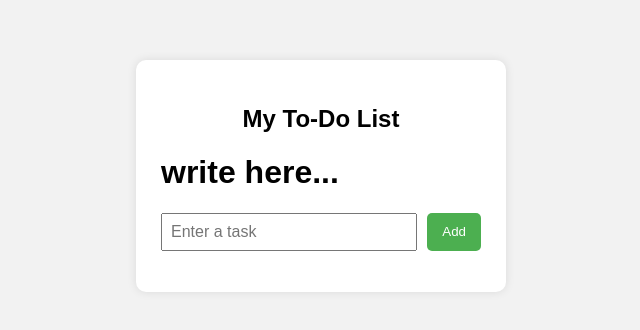
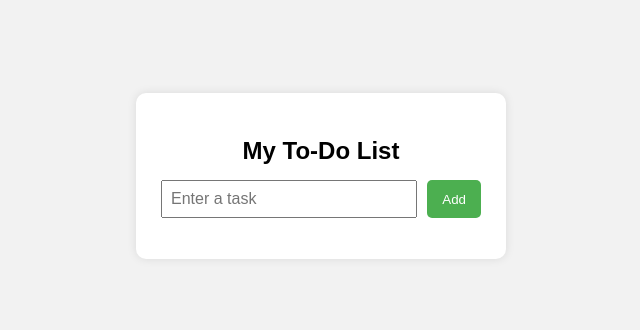
Before and after one commit to jannatzaman/jenkins, a plain HTML site: page index.html in a window 1280 px wide. Shown: the part 232-562 px from the top of the page, without its empty margins (319-959 px from the left). Drawn offline with Linux system fonts and the light colour scheme.

Commit message:
Fix formatting issues in index.html

```diff
--- a/index.html
+++ b/index.html
@@ -10,7 +10,7 @@
 
     <div class="todo-container">
         <h2>My To-Do List</h2>
-        <h1>write here...</h1>
+
 
 
         <div class="input-box">
```
